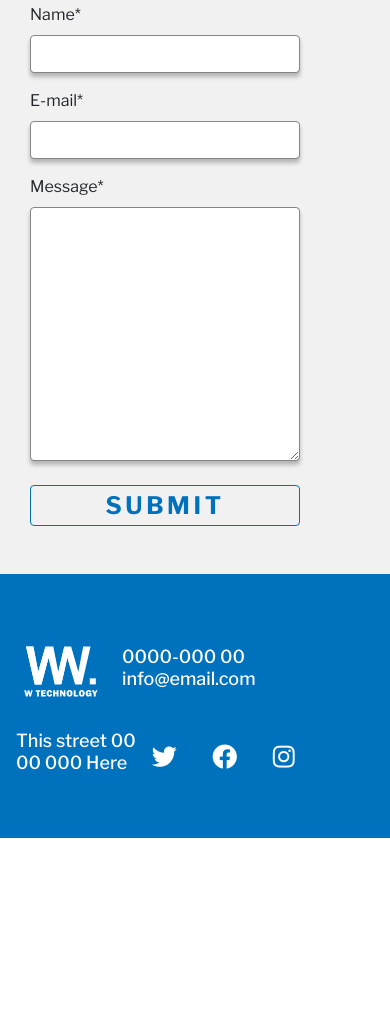
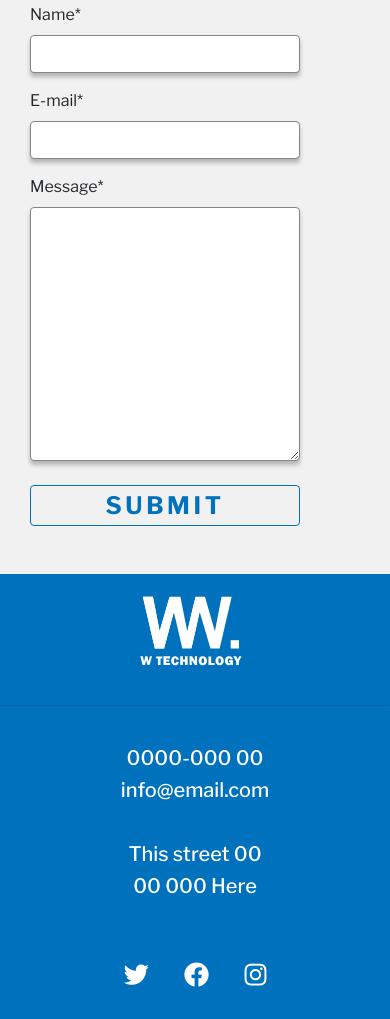
Before and after one commit to syed-yadish/group-project2, a plain HTML site: page pages/contact.html in a window 390 px wide. Shown: the part 958-1977 px from the top of the page. Before the commit the page ends 1796 px from the top, so only its background shows below. Drawn offline with nearby package versions, Linux system fonts and the light colour scheme.

Commit message:
responsive footer in all pages

```diff
--- a/pages/contact.html
+++ b/pages/contact.html
@@ -1,56 +1,114 @@
 <!DOCTYPE html>
 <html lang="en">
   <head>
-    <meta charset="UTF-8">
-    <meta http-equiv="X-UA-Compatible" content="IE=edge">
-    <meta name="viewport" content="width=device-width, initial-scale=1.0">
-    <link rel="stylesheet" href="https://use.fontawesome.com/releases/v5.15.4/css/all.css"
-    integrity="sha384-DyZ88mC6Up2uqS4h/KRgHuoeGwBcD4Ng9SiP4dIRy0EXTlnuz47vAwmeGwVChigm" crossorigin="anonymous">
-    <link href="https://fonts.googleapis.com/css2?family=Libre+Franklin:wght@400;500;700&display=swap" rel="stylesheet">
-    <link rel="stylesheet" href="https://stackpath.bootstrapcdn.com/bootstrap/4.5.0/css/bootstrap.min.css"/>
-    <link rel="stylesheet" href="https://fonts.googleapis.com/icon?family=Material+Icons"/>
-    <link rel="stylesheet" href="https://maxcdn.bootstrapcdn.com/font-awesome/4.7.0/css/font-awesome.min.css"/>
-    <link rel="stylesheet" href="../style/contact.css">
-    <link rel="stylesheet" href="../style/head-foot.css">
-    <link rel="stylesheet" href="../style/main.css">
-    <link rel="icon" href="/assets/favicon.png">
+    <meta charset="UTF-8" />
+    <meta http-equiv="X-UA-Compatible" content="IE=edge" />
+    <meta name="viewport" content="width=device-width, initial-scale=1.0" />
+    <link
+      rel="stylesheet"
+      href="https://use.fontawesome.com/releases/v5.15.4/css/all.css"
+      integrity="sha384-DyZ88mC6Up2uqS4h/KRgHuoeGwBcD4Ng9SiP4dIRy0EXTlnuz47vAwmeGwVChigm"
+      crossorigin="anonymous"
+    />
+    <link
+      href="https://fonts.googleapis.com/css2?family=Libre+Franklin:wght@400;500;700&display=swap"
+      rel="stylesheet"
+    />
+    <link
+      rel="stylesheet"
+      href="https://stackpath.bootstrapcdn.com/bootstrap/4.5.0/css/bootstrap.min.css"
+    />
+    <link
+      rel="stylesheet"
+      href="https://fonts.googleapis.com/icon?family=Material+Icons"
+    />
+    <link
+      rel="stylesheet"
+      href="https://maxcdn.bootstrapcdn.com/font-awesome/4.7.0/css/font-awesome.min.css"
+    />
+    <link rel="stylesheet" href="../style/contact.css" />
+    <link rel="stylesheet" href="../style/head-foot.css" />
+    <link rel="stylesheet" href="../style/main.css" />
+    <link rel="icon" href="/assets/favicon.png" />
     <title>Contact</title>
   </head>
   <body>
     <header>
       <nav class="navbar navbar-expand-xl navbar-dark">
         <a href="../index.html" class="navbar-brand">
-                <img src="../assets/logotype-white.svg" alt="Logotype" title="W Technology Logotype" width="80" height="80">
+          <img
+            src="../assets/logotype-white.svg"
+            alt="Logotype"
+            title="W Technology Logotype"
+            width="80"
+            height="80"
+          />
         </a>
-            <button type="button" class="navbar-toggler" data-toggle="collapse" data-target="#navbarCollapse">
+        <button
+          type="button"
+          class="navbar-toggler"
+          data-toggle="collapse"
+          data-target="#navbarCollapse"
+        >
           <span class="navbar-toggler-icon"></span>
         </button>
         <!-- Collection of nav links, forms, and other content for toggling -->
-            <div id="navbarCollapse" class="collapse navbar-collapse justify-content-start">
+        <div
+          id="navbarCollapse"
+          class="collapse navbar-collapse justify-content-start"
+        >
           <div class="navbar-nav ml-auto">
-                    <a href="../index.html" class="nav-item nav-link active"><span>Home</span></a>
+            <a href="../index.html" class="nav-item nav-link active"
+              ><span>Home</span></a
+            >
             <div class="btn-group">
-                        <a href="about.html"><button type="button" class="btn-nav btn nav-item nav-link-btn active">About Us</button></a>
-                        <button type="button" class="btn-nav btn dropdown-toggle dropdown-toggle-split" data-toggle="dropdown" aria-haspopup="true" aria-expanded="false">
+              <a href="about.html"
+                ><button
+                  type="button"
+                  class="btn-nav btn nav-item nav-link-btn active"
+                >
+                  About Us
+                </button></a
+              >
+              <button
+                type="button"
+                class="btn-nav btn dropdown-toggle dropdown-toggle-split"
+                data-toggle="dropdown"
+                aria-haspopup="true"
+                aria-expanded="false"
+              >
                 <span class="sr-only">Toggle Dropdown</span>
               </button>
               <div class="dropdown-menu dropdown-menu-right" role="menu">
-                          <a class="dropdown-item" href="../pages/pages-about/adam.html">adam</a>
-                          <a class="dropdown-item" href="../pages/pages-about/erica.html">erica</a>
-                          <a class="dropdown-item" href="../pages/pages-about/linda.html">linda</a>
-                          <a class="dropdown-item" href="../pages/pages-about/maria.html">maria</a>
-                          <a class="dropdown-item" href="../pages/pages-about/eric.html">eric</a>
-                          <a class="dropdown-item" href="../pages/pages-about/ben.html">ben</a>
+                <a class="dropdown-item" href="../pages/pages-about/adam.html"
+                  >adam</a
+                >
+                <a class="dropdown-item" href="../pages/pages-about/erica.html"
+                  >erica</a
+                >
+                <a class="dropdown-item" href="../pages/pages-about/linda.html"
+                  >linda</a
+                >
+                <a class="dropdown-item" href="../pages/pages-about/maria.html"
+                  >maria</a
+                >
+                <a class="dropdown-item" href="../pages/pages-about/eric.html"
+                  >eric</a
+                >
+                <a class="dropdown-item" href="../pages/pages-about/ben.html"
+                  >ben</a
+                >
               </div>
             </div>
-                    <a href="../pages/contact.html" class="nav-item nav-link"><span>Contact</span></a>
+            <a href="../pages/contact.html" class="nav-item nav-link"
+              ><span>Contact</span></a
+            >
           </div>
         </div>
       </nav>
     </header>
     <section id="contact">
       <div class="container-xl py-5">
-
         <div>
           <h2 class="text-center py-5">contact us</h2>
         </div>
@@ -68,19 +126,13 @@
           </tr>
           <tr class="d-flex justify-content-between">
             <td>
-                            <a href="#">
-                                0000-000 00
-                            </a>
+              <a href="#"> 0000-000 00 </a>
             </td>
             <td>
-                            <a href="#form">
-                                info@email.com
-                            </a>
+              <a href="#form"> info@email.com </a>
             </td>
             <td>
-                            <a href="#">this street 00
-                               <br>00 000 Here
-                            </a>
+              <a href="#">this street 00 <br />00 000 Here </a>
             </td>
           </tr>
         </table>
@@ -91,7 +143,8 @@
         <div class="col-10 col-md-8">
           <div class="form-text mb-5">
             <h3 class="form-h3 mb-3">Send an e-mail</h3>
-                    <p>Lorem ipsum dolor sit amet, consectetur adipiscing elit.<br>
+            <p>
+              Lorem ipsum dolor sit amet, consectetur adipiscing elit.<br />
               Ut id iaculis magna, non malesuada
             </p>
           </div>
@@ -99,40 +152,95 @@
             <div class="form-row">
               <div class="form-group col-md-8 mb-3">
                 <label for="usr">Name*</label>
-                            <input type="text" class="form-control" id="usr" required>
+                <input type="text" class="form-control" id="usr" required />
               </div>
               <div class="form-group col-md-8 mb-3">
                 <label for="InputEmail1">E-mail*</label>
-                            <input type="email" class="form-control" id="InputEmail1" required>
+                <input
+                  type="email"
+                  class="form-control"
+                  id="InputEmail1"
+                  required
+                />
               </div>
 
               <div class="form-group col-md-8 mb-4">
                 <label for="comment">Message*</label>
-                            <textarea class="form-control" rows="10" id="comment" required></textarea>
+                <textarea
+                  class="form-control"
+                  rows="10"
+                  id="comment"
+                  required
+                ></textarea>
               </div>
             </div>
-                    <button type="submit" class="btn btn-default col-md-3">submit</button>
+            <button type="submit" class="btn btn-default col-md-3">
+              submit
+            </button>
           </form>
         </div>
       </div>
     </section>
-    <footer>
-        <div class="container-xl row align-items-center mx-auto justify-content-md-between px-3 py-5">
-            <a href="../index.html" class="navbar-brand">
-                <img src="../assets/logotype-white.svg" alt="Logotype" title="W Technology Logotype" width="90" height="90">
+    <!-- Footer -->
+    <footer class="page-footer font-small blue pt-2">
+      <!-- Footer Links -->
+      <div class="container-fluid text-center text-md-left">
+        <!-- Grid row -->
+        <div class="row">
+          <!-- Grid column -->
+          <div class="col-md-3">
+            <!-- Content -->
+            <a href="../index.html" class="navbar-brand mb-2">
+              <img
+                class="img-responsive ml-2"
+                src="../assets/logotype-white.svg"
+                alt="Logotype"
+                title="W Technology Logotype"
+                width="40%"
+                height="40%"
+              />
             </a>
-            <h4 class="py-md-0 py-2">0000-000 00<br>info@email.com</h4>
-            <h4 class="py-md-0 py-2">This street 00<br>00 000 Here</h4>
-            <div>
+          </div>
+          <!-- Grid column -->
+          <hr class="clearfix w-100 d-md-none pb-2" />
+          <!-- Grid column -->
+          <div class="col-md-3 mb-md-0 mb-2 pt-3">
+            <ul class="list-unstyled">
+              <li>
+                <h5>0000-000 00</h5>
+              </li>
+              <li>
+                <h5>info@email.com</h5>
+              </li>
+            </ul>
+          </div>
+          <!-- Grid column -->
+          <!-- Grid column -->
+          <div class="col-md-3 mb-md-0 mb-2 pt-3">
+            <ul class="list-unstyled">
+              <li>
+                <h5>This street 00</h5>
+              </li>
+              <li>
+                <h5>00 000 Here</h5>
+              </li>
+            </ul>
+          </div>
+          <!-- Grid column -->
+          <!-- Grid column -->
+          <div class="col-md-3 mb-md-0 mb-3 mt-4">
             <a href="#"><i class="p-3 p-md-2 fab fa-twitter"></i></a>
             <a href="#"><i class="p-3 p-md-2 fab fa-facebook"></i></a>
             <a href="#"><i class="p-3 p-md-2 fab fa-instagram"></i></a>
           </div>
+          <!-- Grid column -->
         </div>
+        <!-- Grid row -->
+      </div>
+      <!-- Footer Links -->
     </footer>
     <script src="https://code.jquery.com/jquery-3.5.1.min.js"></script>
     <script src="https://cdn.jsdelivr.net/npm/popper.js@1.16.0/dist/umd/popper.min.js"></script>
     <script src="https://stackpath.bootstrapcdn.com/bootstrap/4.5.0/js/bootstrap.min.js"></script>
-
   </body>
 </html>
```
Also changed, not shown: index.html (+5 -5 lines), pages/about.html (+200 -50 lines). Lines whose indentation alone changed are shown as unchanged.
